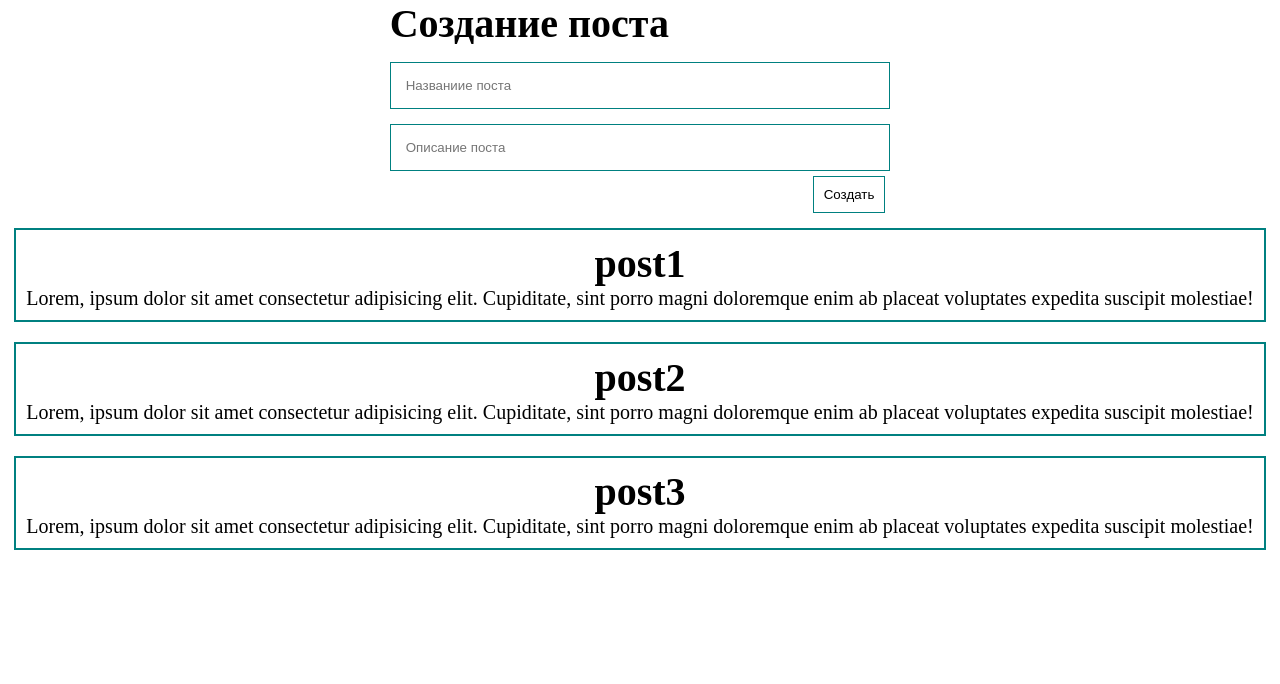
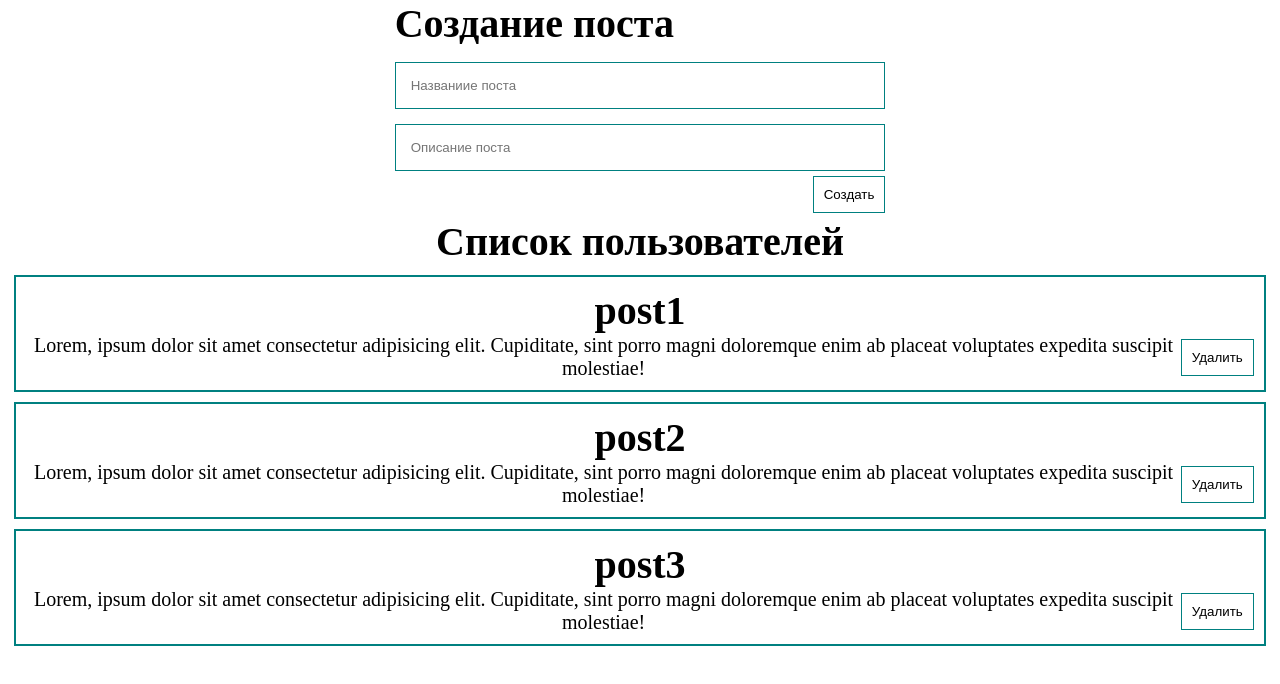
Before and after one commit to sseezov/vuetest, a Vue app: page / in a window 1280 px wide. Shown: the top 684 px of the page. Built offline with nearby package versions, Linux system fonts and the light colour scheme.

Commit message:
buttons in ui

```diff
--- a/src/App.vue
+++ b/src/App.vue
@@ -54,7 +54,6 @@ export default {
   font-size: 20px;
   align-items: center;
   justify-content: center;
-
   flex-direction: column;
 }
 </style>
--- a/src/components/PostForm.vue
+++ b/src/components/PostForm.vue
@@ -13,12 +13,18 @@
       class="input"
       placeholder="Описание поста"
     />
-    <button class="btn" @click="createPost">Создать</button>
+    <my-button class="btn" @click="createPost">Создать</my-button>
   </form>
 </template>
 
 <script>
+import MyButton from "@/components/UI/MyButton.vue";
+
 export default {
+  components: {
+    MyButton,
+  },
+
   data() {
     return {
       post: {
@@ -47,12 +53,4 @@ export default {
   padding: 15px;
   margin-top: 15px;
 }
-.btn {
-  margin: 5px;
-  padding: 10px;
-  float: right;
-  background: none;
-  border: 1px solid teal;
-  cursor: pointer;
-}
 </style>
--- /dev/null
+++ b/src/components/PostItem.vue
@@ -0,0 +1,39 @@
+<template>
+  <div class="posts">
+    <div class="post">
+      <h1>{{ post.title }}</h1>
+      <div class="postButtons">
+        <my-button class="btn">Удалить</my-button>
+      </div>
+      <p>{{ post.body }}</p>
+    </div>
+  </div>
+</template>
+
+<script>
+import MyButton from "@/components/UI/MyButton.vue";
+
+export default {
+  components: {
+    MyButton,
+  },
+
+  props: {
+    post: {
+      type: Object,
+      required: true,
+    },
+  },
+};
+</script>
+
+<style scoped>
+.posts {
+  text-align: center;
+}
+.post {
+  border: 2px solid teal;
+  padding: 10px;
+  margin: 10px;
+}
+</style>
--- a/src/components/PostList.vue
+++ b/src/components/PostList.vue
@@ -1,14 +1,15 @@
 <template>
-  <div class="posts" v-for="post in posts">
-    <div class="post">
-      <h1>{{ post.title }}</h1>
-      <p>{{ post.body }}</p>
-    </div>
+  <div class="postList">
+    <h1>Список пользователей</h1>
+    <post-item v-for="post in posts" :post="post" />
   </div>
 </template>
 
 <script>
+import PostItem from "@/components/PostItem.vue";
+
 export default {
+  components: { PostItem },
   props: {
     posts: {
       type: Array,
@@ -19,13 +20,7 @@ export default {
 </script>
 
 <style scoped>
-.posts {
+.postList {
   text-align: center;
 }
-
-.post {
-  border: 2px solid teal;
-  padding: 10px;
-  margin: 10px;
-}
 </style>
--- /dev/null
+++ b/src/components/UI/MyButton.vue
@@ -0,0 +1,17 @@
+<template>
+  <button class="btn">
+    <slot></slot>
+  </button>
+</template>
+
+<style scoped>
+.btn {
+  margin-top: 5px;
+  margin-bottom: 5px;
+  padding: 10px;
+  float: right;
+  background: none;
+  border: 1px solid teal;
+  cursor: pointer;
+}
+</style>
```
